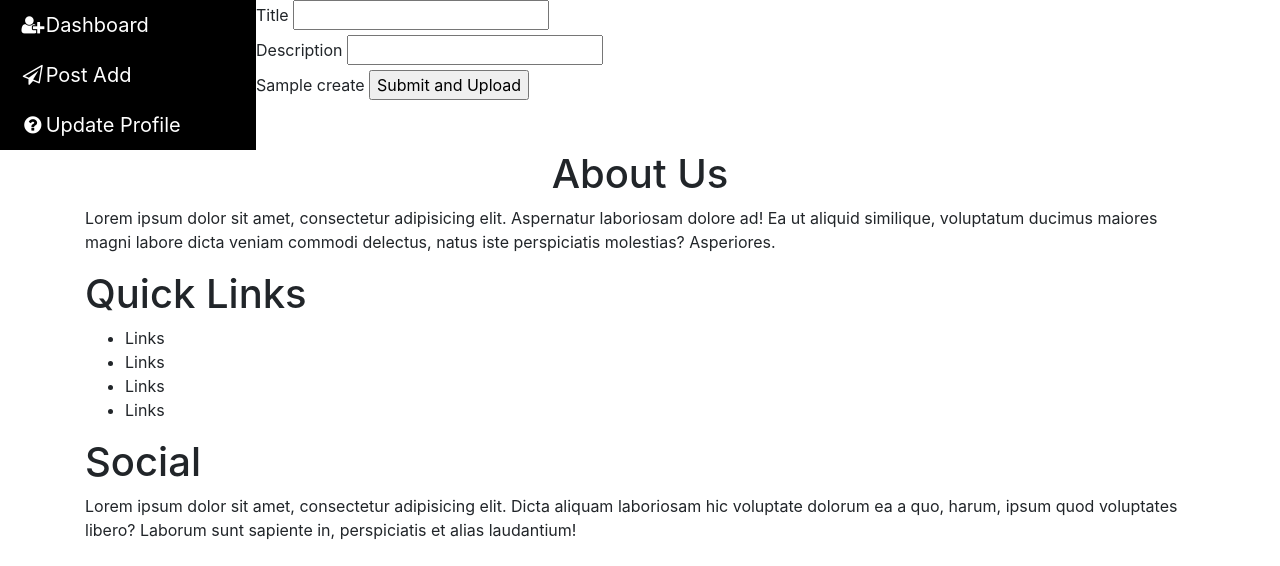
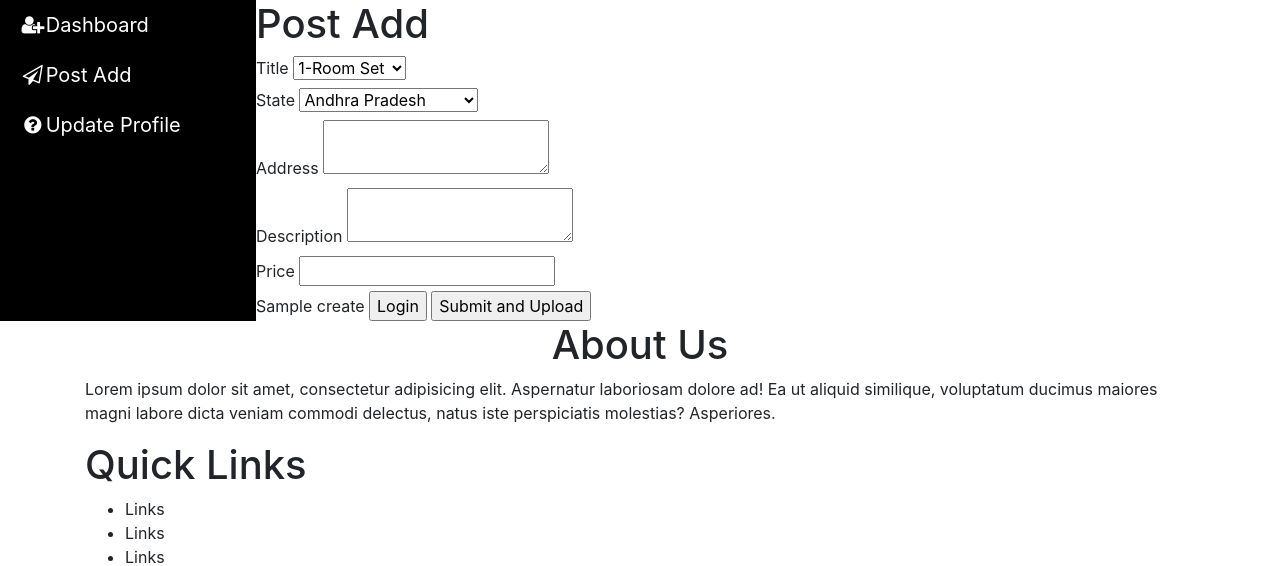
Before and after one commit to raturiji/College_project, a Flask app: template app/templates/dashboard.html in a window 1280 px wide. Shown: the part 56-622 px from the top of the page. Run offline with Flask 2, Linux system fonts and the light colour scheme; tables that the repository leaves empty hold one stand-in row (values such as "Sample post"); the template is opened without the code that fills it: values that come from a table or form of the project are taken from there, most other values are stand-ins (such as "Sample title", 1, 10 or a date in 2020); some libraries are stand-ins or nearby versions.

Commit message:
Create: Post Add Form

```diff
--- a/app/form.py
+++ b/app/form.py
@@ -1,5 +1,5 @@
 from flask_wtf import FlaskForm
-from wtforms import StringField,PasswordField,SubmitField,TextAreaField,ValidationError
+from wtforms import StringField,PasswordField,SubmitField,TextAreaField,ValidationError,SelectField
 from wtforms.validators import DataRequired,Length,Email,EqualTo
 from app.models import User
 
@@ -28,3 +28,16 @@ class LoginForm(FlaskForm):
     email = StringField('Email',validators=[DataRequired(),Email(),Length(max=50)])
     password = PasswordField('Password',validators=[DataRequired(),Length(min=8,max=20)])
     submit = SubmitField('Login')
+
+class PostAddForm(FlaskForm):
+    postTypeChoices = [('1-Room Set','1-Room Set'),('2-Room Set','2-Room Set'),('3-Room Set','3-Room Set'),('4-Room Set','4-Room Set')]
+    stateChoices = [('Andhra Pradesh','Andhra Pradesh'),('Arunachal Pradesh','Andhra Pradesh'),('Assam','Assam'),('Bihar','Bihar'),('Chhattisgarh','Chhattisgarh'),('Goa','Goa'),('Gujarat','Gujarat'),('Haryana','Haryana'),
+                    ('Himachal Pradesh','Himachal Pradesh'),('Jammu And Kashmir','Jammu And Kashmir'),('Jharkhand','Jharkhand'),('Karnatka','Karnatka'),('Kerala','Kerala'),('Madhya Pradesh','Madhya Pradesh'),('Maharashtra','Maharashtra'),
+                    ('Manipur','Manipur'),('Meghalaya','Meghalaya'),('Mizoram','Mizoram'),('Nagaland','Nagaland'),('Odisha','Odisha'),('Punjab','Punjab'),('Rajasthan','Rajasthan'),('Sikkim','Sikkim'),('Tamil Nadu','Tamil Nadu'),
+                    ('Telangana','Telangana'),('Tripura','Tripura'),('Uttar Pradesh','Uttar Pradesh'),('Uttarakhand','Uttarakhand'),('West Bengal','West Bengal')]
+    property_type = SelectField(u'Property Type', choices = postTypeChoices, validators = [DataRequired()])
+    state = SelectField(u'State', choices = stateChoices, validators = [DataRequired()])
+    address = TextAreaField('Address',validators = [DataRequired(),Length(max=100)] )
+    description = TextAreaField('Description',validators = [DataRequired(),Length(max=200)] )
+    price = StringField('Price',validators=[DataRequired()])
+    submit = SubmitField('Login')
--- a/app/templates/dashboard.html
+++ b/app/templates/dashboard.html
@@ -17,16 +17,67 @@
       >
     </li>
   </ul>
+  <div class="postAdd" >
+    <h1>Post Add</h1>
     <form action="{{ url_for('dashboard') }}" enctype="multipart/form-data" method="post">
+      {{ form.hidden_tag() }}
       <label for="title">Title</label>
-    <input type="text" id="title" name="title"/><br>
+      {% if form.property_type.errors %}
+        {{ form.property_type(class='error') }}
+          {% for error in form.property_type.errors %}
+            <p>{{ error }}</p>
+          {% endfor %}
+        {% else %}
+        {{ form.property_type }}</br>
+      {% endif %}
+
+      <label for="state">State</label>
+      {% if form.state.errors %}
+        {{ form.state(class='error') }}
+          {% for error in form.state.errors %}
+            <p>{{ error }}</p>
+          {% endfor %}
+        {% else %}
+        {{ form.state }}</br>
+      {% endif %}
+
+      <label for="address">Address</label>
+      {% if form.address.errors %}
+        {{ form.address(class='error') }}
+          {% for error in form.address.errors %}
+            <p>{{ error }}</p>
+          {% endfor %}
+        {% else %}
+        {{ form.address }}</br>
+      {% endif %}
+
       <label for="description">Description</label>
-    <input type="text" id="description" name="description"/><br>
+      {% if form.description.errors %}
+        {{ form.description(class='error') }}
+          {% for error in form.description.errors %}
+            <p>{{ error }}</p>
+          {% endfor %}
+        {% else %}
+        {{ form.description }}</br>
+      {% endif %}
+
+      <label for="price">Price</label>
+      {% if form.price.errors %}
+        {{ form.price(class='error') }}
+          {% for error in form.price.errors %}
+            <p>{{ error }}</p>
+          {% endfor %}
+        {% else %}
+        {{ form.price }}</br>
+      {% endif %}
       {{ dropzone.create() }}
+      {{ form.submit(id='submit') }}
       <input type="submit" id="submit" value="Submit and Upload">
   </form>
   {{ dropzone.load_js() }}
   {{ dropzone.config(custom_options='autoProcessQueue: false, addRemoveLinks: true,progress:false') }}
+  </div>
+
   <script>
     $('.dz-progress').hide();
     // $('#dashboard').click(() => {
```
Also changed, not shown: app/routes.py (+4 -4 lines). Lines whose indentation alone changed are shown as unchanged.
